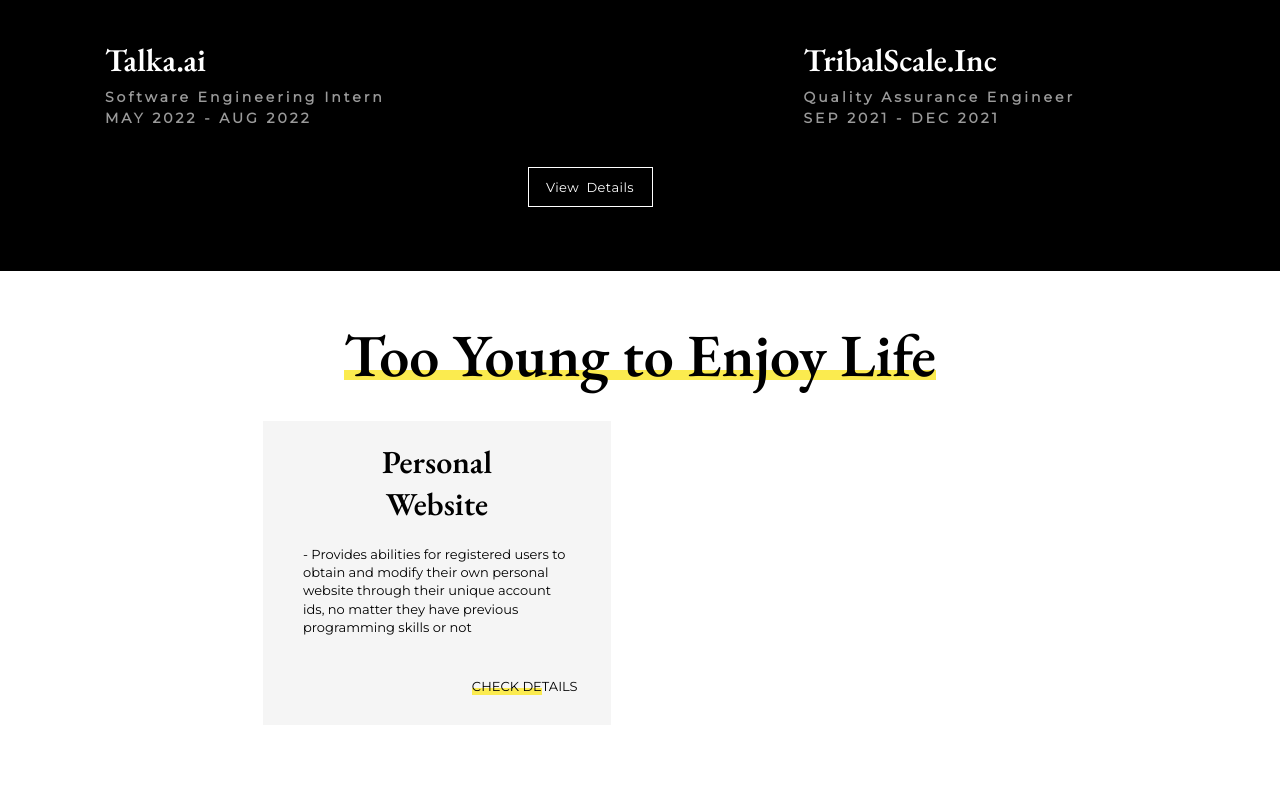
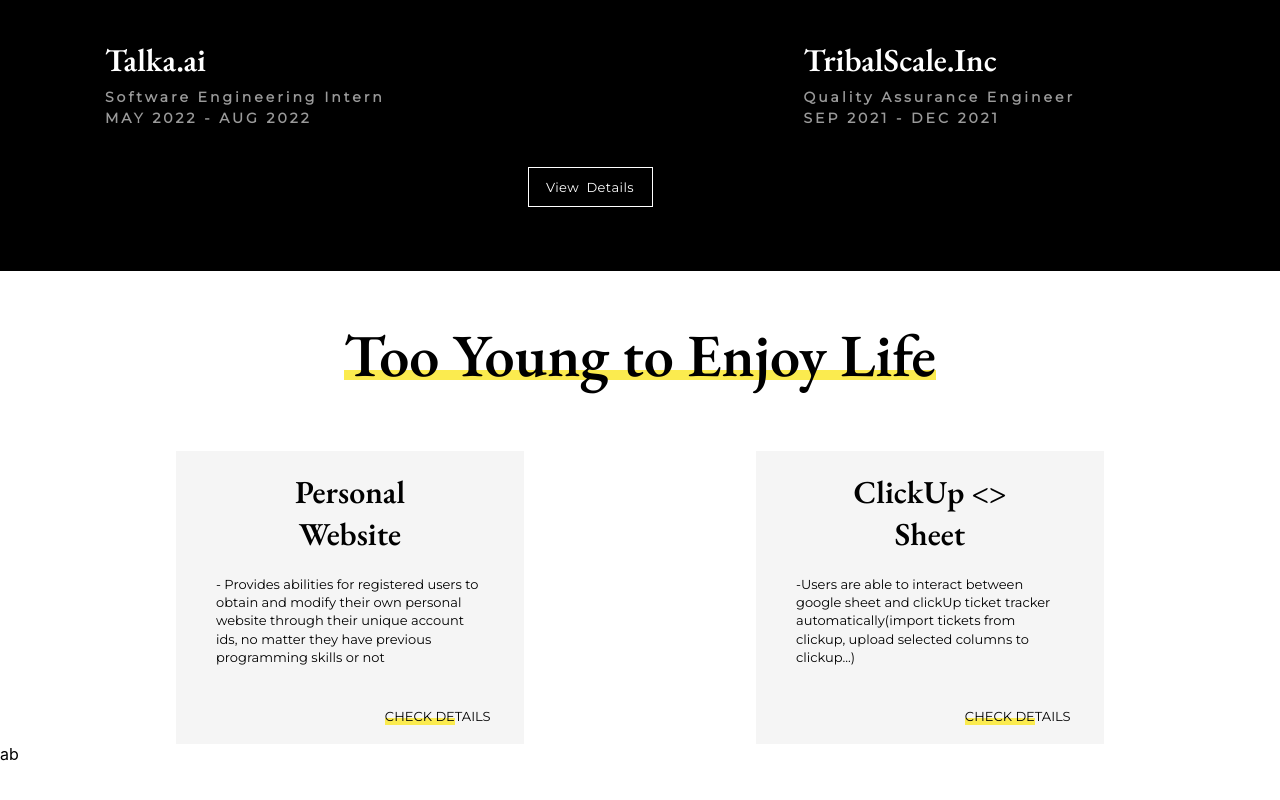
Before and after one commit to Feng-12138/personal_website, a Next.js app in the folder front_end/: page /main in a window 1280 px wide. Shown: the part 1549-2349 px from the top of the page. Before the commit the page ends 2274 px from the top, so only its background shows below. Built offline with nearby package versions, Linux system fonts and the light colour scheme.

Commit message:
to quit vscode

```diff
--- a/front_end/component/mainBody.tsx
+++ b/front_end/component/mainBody.tsx
@@ -9,6 +9,7 @@
 import { Button } from "@mui/material";
 import { ListText } from "./listText";
 import WorkingInfo from "./workingInfo";
+import { ProjectInfo } from "./projectInfo";
 //  Adequate Tech Stack for fullstack Development
 
 export default function MainBody() {
@@ -92,6 +93,14 @@
     name: "Personal Website",
     description:
       "- Provides abilities for registered users to obtain and modify their own personal website through their unique account ids, no matter they have previous programming skills or not",
+    href: "https://github.com/Feng-12138/personal_website",
+  };
+
+  const projectClickUp = {
+    name: "ClickUp <> Sheet",
+    description:
+      "-Users are able to interact between google sheet and clickUp ticket tracker automatically(import tickets from clickup, upload selected columns to clickup...)",
+    href: " https://github.com/Feng-12138/clickup-public-version",
   };
   return (
     <div>
@@ -282,81 +291,20 @@
         </div>
         <div
           style={{
-            marginTop: 80,
+            marginTop: 110,
             width: "100%",
             display: "flex",
             justifyContent: "space-around",
           }}
         >
-          <span
-            style={{
-              backgroundColor: "#f5f5f5",
-              paddingTop: 20,
-              paddingBottom: 20,
-              width: "30%",
-            }}
-          >
-            <div
-              style={{
-                fontSize: 32,
-                fontFamily: "EB Garamond",
-                fontWeight: 600,
-                width: "100%",
-                textAlign: "center",
-                paddingLeft: 75,
-                paddingRight: 75,
-              }}
-            >
-              Personal Website
-            </div>
-            <div
-              style={{
-                fontFamily: "Montserrat",
-                fontSize: 13,
-                textAlign: "left",
-                paddingLeft: 40,
-                paddingRight: 40,
-                marginTop: 20,
-                lineHeight: 1.4,
-              }}
-            >
-              {projectPersonalWebsite.description}
-            </div>
-            <div
-              style={{
-                fontSize: 13,
-                fontFamily: "Montserrat",
-                textTransform: "uppercase",
-                fontStyle: "normal",
-                marginTop: 50,
-                marginLeft: "60%",
-                lineHeight: "12%",
-                borderBottomColor: "rgb(251, 235, 79)",
-                borderBottomWidth: "7px",
-                borderBottomStyle: "solid",
-                maxWidth: 70,
-                whiteSpace: "nowrap",
-                marginBottom: 10,
-              }}
-              onMouseEnter={(el) =>
-                handleMouseOnButton(el, "rgb(251, 235, 79)", "105.82px")
-              }
-              onMouseLeave={(el) =>
-                handleMouseLeaveButton(el, "rgb(251, 235, 79)", "70px")
-              }
-            >
-              <a
-                href="https://github.com/Feng-12138/personal_website"
-                target="_blank"
-                rel="noopener noreferrer"
-              >
-                Check Details
-              </a>
-            </div>
-          </span>
-          <span style={{ backgroundColor: "#f5f5f5" }}></span>
+          <ProjectInfo
+            projectInfo={projectPersonalWebsite}
+            windowWidth={windowWidth}
+          />
+          <ProjectInfo projectInfo={projectClickUp} windowWidth={windowWidth} />
         </div>
       </div>
+      <div style={{ height: 100, color: "black" }}> ab</div>
     </div>
   );
 }
--- a/front_end/component/projectInfo.tsx
+++ b/front_end/component/projectInfo.tsx
@@ -1,3 +1,97 @@
-export const ProjectInfo = (props: { projectInfo: object }) => {
-  const { projectInfo } = props;
+export const ProjectInfo = (props: {
+  projectInfo: object;
+  windowWidth: number;
+}) => {
+  const { projectInfo, windowWidth } = props as any;
+  const handleMouseOnButton = (el: any, color: string, maxWidth: string) => {
+    if (el.target.innerHTML == "Check Details") {
+      el.target = el.target.parentElement;
+    }
+    el.target.style.borderBottomColor = color;
+    el.target.style.borderBottomWidth = "0.2rem";
+    el.target.style.maxWidth = maxWidth;
+    el.target.style.paddingBottom = "10px";
+  };
+
+  const handleMouseLeaveButton = (
+    el: any,
+    color: string,
+    originalWidth: string
+  ) => {
+    if (el.target.innerHTML == "Check Details") {
+      el.target = el.target.parentElement;
+    }
+    el.target.style.borderBottomColor = color;
+    el.target.style.maxWidth = originalWidth;
+    el.target.style.lineHeight = "12%";
+    el.target.style.paddingBottom = "";
+    el.target.style.borderBottomWidth = "0.5rem";
+  };
+
+  return (
+    <span
+      style={{
+        backgroundColor: "#f5f5f5",
+        paddingTop: 20,
+        paddingBottom: 20,
+        width: "30%",
+        height: (1440 / windowWidth) * 260,
+      }}
+    >
+      <div
+        style={{
+          fontSize: 32,
+          fontFamily: "EB Garamond",
+          fontWeight: 600,
+          width: "100%",
+          textAlign: "center",
+          paddingLeft: 75,
+          paddingRight: 75,
+        }}
+      >
+        {projectInfo.name}
+      </div>
+      <div
+        style={{
+          fontFamily: "Montserrat",
+          fontSize: 13,
+          textAlign: "left",
+          paddingLeft: 40,
+          paddingRight: 40,
+          marginTop: 20,
+          lineHeight: 1.4,
+        }}
+      >
+        {projectInfo.description}
+      </div>
+      <div
+        style={{
+          fontSize: 13,
+          fontFamily: "Montserrat",
+          textTransform: "uppercase",
+          fontStyle: "normal",
+          marginTop: 50,
+          marginLeft: "60%",
+          lineHeight: "12%",
+          borderBottomColor: "rgb(251, 235, 79)",
+          borderBottomWidth: "7px",
+          borderBottomStyle: "solid",
+          maxWidth: 70,
+          whiteSpace: "nowrap",
+          marginBottom: 10,
+          position: "sticky",
+        }}
+        onMouseEnter={(el) =>
+          handleMouseOnButton(el, "rgb(251, 235, 79)", "105.82px")
+        }
+        onMouseLeave={(el) =>
+          handleMouseLeaveButton(el, "rgb(251, 235, 79)", "70px")
+        }
+      >
+        <a href={projectInfo.href} target="_blank" rel="noopener noreferrer">
+          Check Details
+        </a>
+      </div>
+    </span>
+  );
 };
```
